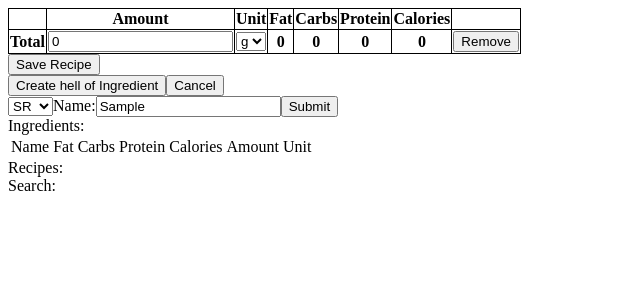
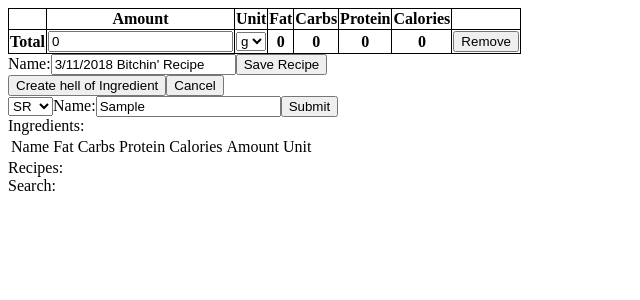
Before and after one commit to jacobboy/calorietracker, a React (Create React App) app in the folder frontend/: page / in a window 1280 px wide. Both pictures are taken after typing "Sample" into the empty fields and a click on the button "Create much Recipe". Shown: the top 300 px of the page, without its empty margins (0-640 px from the left). Built offline with nearby package versions, Linux system fonts and the light colour scheme.

Commit message:
Recipe name alteration

```diff
--- a/frontend/src/components/createrecipe.tsx
+++ b/frontend/src/components/createrecipe.tsx
@@ -27,15 +27,23 @@ export class CreateRecipeInput extends React.Component<
   constructor(props: CreateRecipeInputProps) {
     super(props);
     this.state = {
-        name: 'My Bitchin\' Recipe',
+        name: `${currentDate()} Bitchin\' Recipe`,
         totalSize: undefined,
         unit: FOOD_UNIT.g,
         useCalculatedAmount: true
     };
   }
 
-  getTotalSize() {
-    return this.state.totalSize || this.props.foods.reduce((l, r) => l + r.amount, 0);
+  getTotalSize(allowZero: boolean) {
+    if (allowZero) {
+      if (this.state.totalSize !== undefined) {
+        return Number(this.state.totalSize);
+      } else {
+        return Number(this.props.foods.reduce((l, r) => l + r.amount, 0));
+      }
+    } else {
+      return Number(this.state.totalSize || this.props.foods.reduce((l, r) => l + r.amount, 0));
+    }
   }
 
   headerCell(text: string) {
@@ -60,9 +68,13 @@ export class CreateRecipeInput extends React.Component<
   onSaveRecipeClick() {
       if (this.props.foods.length > 0) {
         this.props.handleSaveRecipeClick(
-            this.state.name, this.props.foods, 100, this.getTotalSize(), this.state.unit
+            this.state.name, this.props.foods, 100, this.getTotalSize(false), this.state.unit
         );
       }
+  }
+
+  handleNameChange(event: React.ChangeEvent<HTMLInputElement>) {
+    this.setState({ name: event.target.value });
   }
 
   handleAmountInput(event: React.ChangeEvent<HTMLInputElement>) {
@@ -88,12 +100,22 @@ export class CreateRecipeInput extends React.Component<
                handleRemoveClick={this.props.handleRemoveFoodClick}
                handleDeleteClick={() => null}
                handleAmountInput={(e) => this.handleAmountInput(e)}
-               amount={this.getTotalSize()}
+               amount={this.getTotalSize(true)}
                handleUnitInput={(e) => this.handleUnitInput(e)}
                unit={this.state.unit}
             />
           </tbody>
         </table>
+        <label>
+            Name:
+            <input
+              id="recipeNameInput"
+              type="text"
+              placeholder="Recipe name"
+              value={this.state.name || ''}
+              onChange={(e) => this.handleNameChange(e)}
+            />
+          </label>
         <button id="saveRecipe" onClick={() => this.onSaveRecipeClick()} >
           Save Recipe
         </button>
@@ -101,3 +123,8 @@ export class CreateRecipeInput extends React.Component<
     );
   }
 }
+
+function currentDate() {
+  const date = new Date();
+  return `${date.getMonth() + 1}/${date.getDate()}/${date.getFullYear()}`;
+}
--- a/frontend/src/components/search.tsx
+++ b/frontend/src/components/search.tsx
@@ -60,6 +60,7 @@ export class SearchComponent extends React.Component<
             Name:
             <input
               type="text"
+              placeholder="Search USDA Database"
               value={this.props.searchString || ''}
               onChange={(e) => this.handleSearchChange(e)}
             />
```
Also changed, not shown: 1 other file (tests, documents, lock files or other folders).
